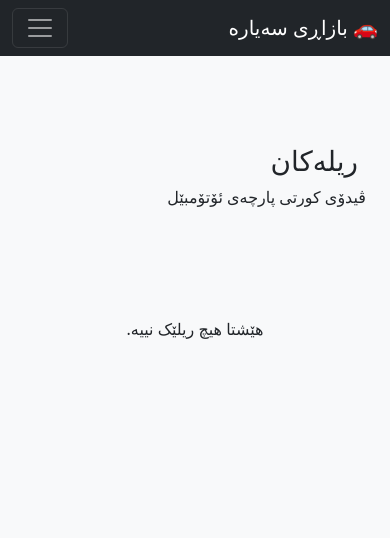
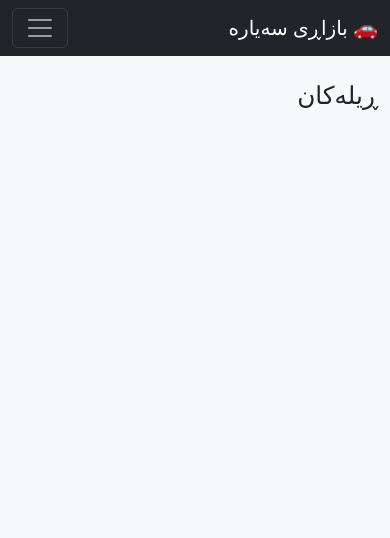
Before and after one commit to muhammadt90900-ux/Cars, a Flask app: page /reels in a window 390 px wide. Shown: the top 538 px of the page. Run offline with Flask 3, Linux system fonts and the light colour scheme; data that the repository does not hold is empty; some libraries are stand-ins or nearby versions.

Commit message:
Refactor reels.html to simplify structure

```diff
--- a/templates/reels.html
+++ b/templates/reels.html
@@ -1,105 +1,12 @@
 {% extends "base.html" %}
+{% block title %}ڕیلەکان{% endblock %}
 {% block content %}
-<div class="container py-4">
-    <div class="ka-page-hero" style="padding:40px 0 28px;">
-        <h1 class="ka-hero-title"><i class="fas fa-film me-2"></i>{{ t('reels') }}</h1>
-        <p class="ka-hero-sub">ڤیدۆی کورتی پارچەی ئۆتۆمبێل</p>
+<h2>ڕیلەکان</h2>
+<div class="row">
+    {% for reel in reels %}
+    <div class="col-md-4 mb-4">
+        <div class="card"><div class="card-body"><video controls class="w-100"><source src="{{ reel.url }}" type="video/mp4"></video><p>{{ reel.caption }}</p></div></div>
     </div>
-
-    {% if current_user.is_authenticated %}
-    <div class="text-center mb-4">
-        <a href="{{ url_for('add_reel') }}" class="btn-ka-primary" style="font-size:0.95rem;padding:10px 28px;">
-            <i class="fas fa-plus me-2"></i>ریل زیاد بکە
-        </a>
-    </div>
-    {% endif %}
-
-    {% if reels %}
-    <div class="reels-grid">
-        {% for reel in reels %}
-        <div class="reel-card">
-            <div class="reel-video-wrap">
-                <video src="{{ reel.video_url }}"
-                       {% if reel.thumbnail_url %}poster="{{ reel.thumbnail_url }}"{% endif %}
-                       loop muted playsinline
-                       onmouseenter="this.play()" onmouseleave="this.pause();this.currentTime=0;"
-                       onclick="this.paused ? this.play() : this.pause();"
-                       style="cursor:pointer;">
-                </video>
-                <!-- دوگمەی دەنگ -->
-                <button class="reel-sound-btn" onclick="toggleSound(this)" title="دەنگ">
-                    <i class="fas fa-volume-mute"></i>
-                </button>
-                <!-- ئۆڤەرلەی -->
-                <div class="reel-overlay">
-                    <p class="reel-title">{{ reel.title }}</p>
-                    <div class="reel-stats">
-                        <span class="reel-stat"><i class="fas fa-eye"></i> <span id="views-{{ reel.id }}">{{ reel.views }}</span> {{ t('views') }}</span>
-                        <button class="reel-stat reel-like-btn" onclick="likeReel({{ reel.id }}, this)" style="background:none;border:none;color:inherit;cursor:pointer;padding:0;">
-                            <i class="fas fa-heart"></i> <span id="likes-{{ reel.id }}">{{ reel.likes }}</span> {{ t('likes') }}
-                        </button>
-                        <span class="reel-stat"><i class="fas fa-user"></i> {{ reel.owner.username }}</span>
-                    </div>
-                </div>
-            </div>
-            {% if reel.description %}
-            <div style="padding:12px 14px;font-size:0.82rem;color:var(--text-muted);">
-                {{ reel.description[:80] }}{% if reel.description|length > 80 %}…{% endif %}
-            </div>
-            {% endif %}
-        </div>
-        {% endfor %}
-    </div>
-    {% else %}
-    <div class="text-center py-5" style="color:var(--text-muted);">
-        <i class="fas fa-film" style="font-size:4rem;opacity:0.2;display:block;margin-bottom:16px;"></i>
-        <p style="font-size:1rem;">هێشتا هیچ ریلێک نییە.</p>
-        {% if current_user.is_authenticated %}
-        <a href="{{ url_for('add_reel') }}" class="btn-ka-primary mt-2">
-            <i class="fas fa-plus me-2"></i>یەکەمت بکە
-        </a>
-        {% endif %}
-    </div>
-    {% endif %}
+    {% endfor %}
 </div>
 {% endblock %}
-
-{% block scripts %}
-<script>
-// ژمارەکردنی بینین کاتێک ڤیدۆ دەستپێدەکات
-document.querySelectorAll('.reel-video-wrap video').forEach(function(vid) {
-    var counted = false;
-    var reelId = vid.closest('.reel-card') ? vid.closest('.reel-card').querySelector('[id^="views-"]') : null;
-    if (!reelId) return;
-    var id = reelId.id.replace('views-', '');
-    vid.addEventListener('play', function() {
-        if (!counted) {
-            counted = true;
-            fetch('/reel/' + id + '/view', {method:'POST', headers:{'X-CSRFToken': '{{ csrf_token() }}'}})
-                .then(r => r.json()).then(d => {
-                    if (d.views !== undefined) document.getElementById('views-' + id).textContent = d.views;
-                });
-        }
-    });
-});
-
-// دەنگ کردنەوە / دەنگکردنەوە
-function toggleSound(btn) {
-    var video = btn.closest('.reel-video-wrap').querySelector('video');
-    video.muted = !video.muted;
-    btn.innerHTML = video.muted
-        ? '<i class="fas fa-volume-mute"></i>'
-        : '<i class="fas fa-volume-up"></i>';
-}
-
-// لایک کردن
-function likeReel(id, btn) {
-    btn.disabled = true;
-    btn.style.color = 'var(--gold)';
-    fetch('/reel/' + id + '/like', {method:'POST', headers:{'X-CSRFToken': '{{ csrf_token() }}'}})
-        .then(r => r.json()).then(d => {
-            if (d.likes !== undefined) document.getElementById('likes-' + id).textContent = d.likes;
-        });
-}
-</script>
-{% endblock %}
```
